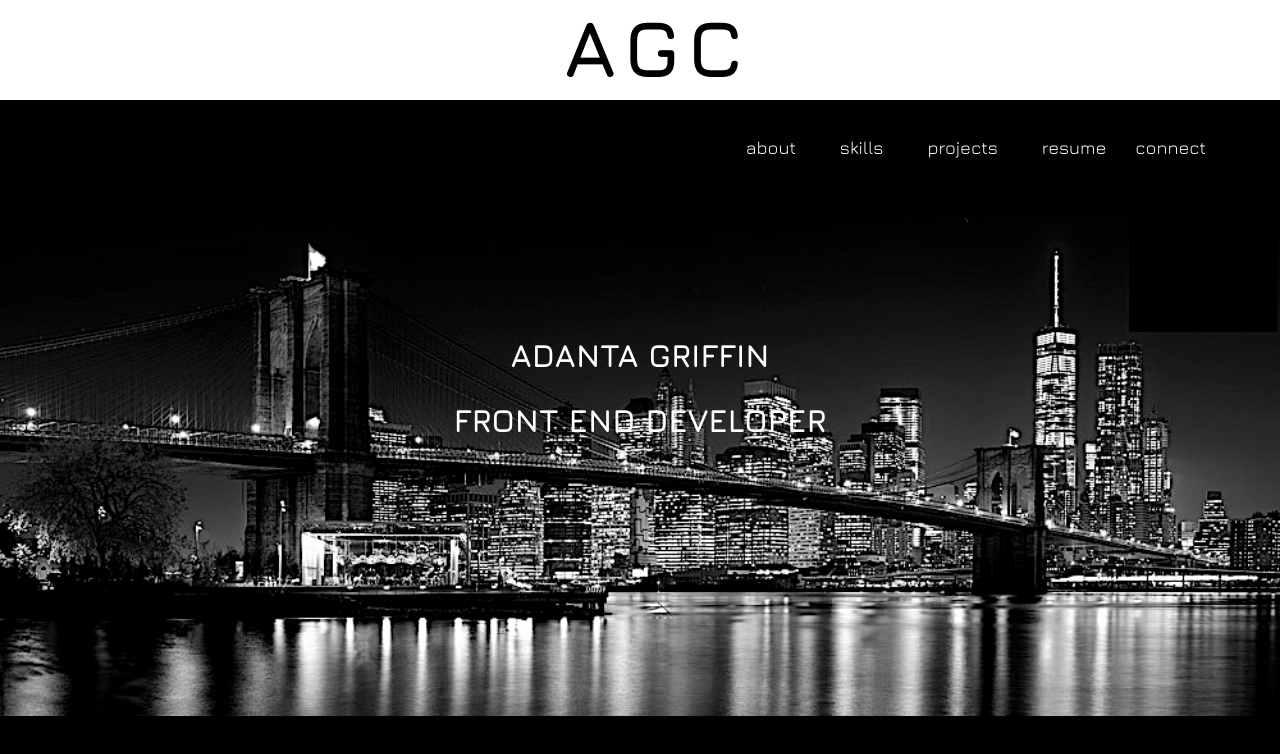
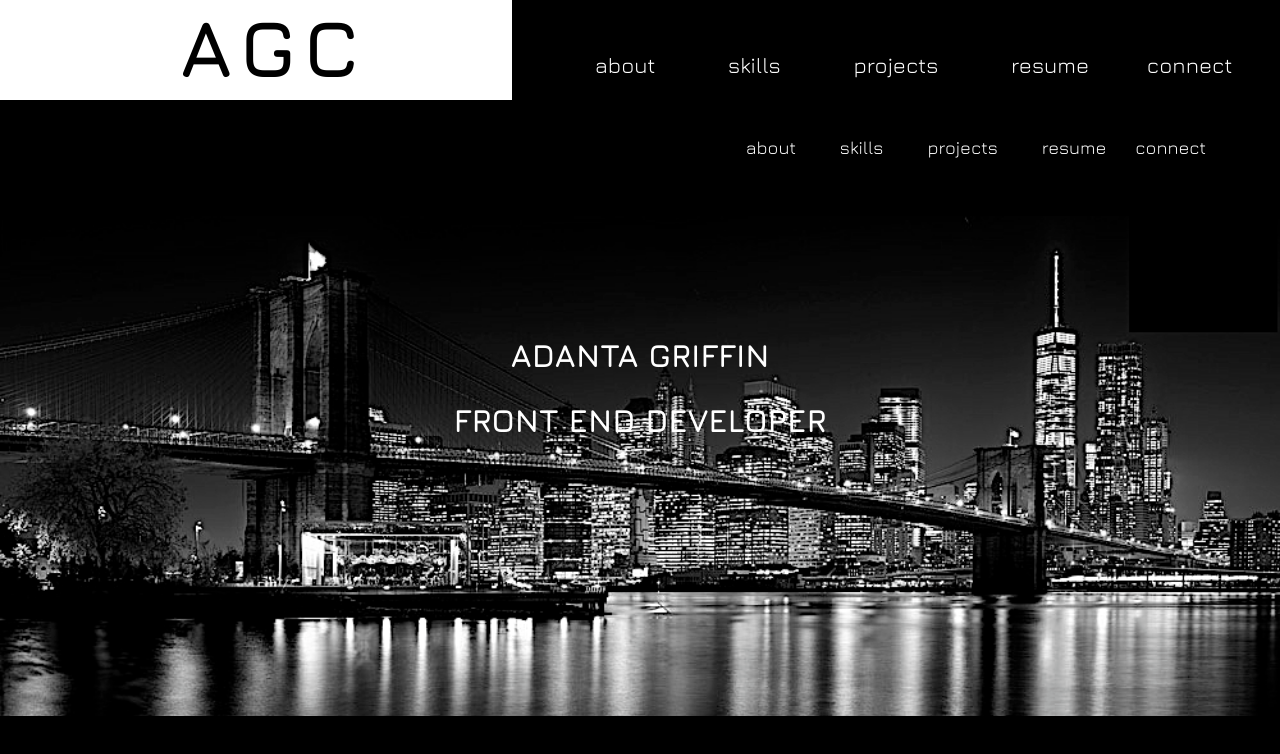
Before and after one commit to AdantaGriffin/portfolio, a React (Create React App) app: page / in a window 1280 px wide. Shown: the top 754 px of the page. Built offline with nearby package versions, Linux system fonts and the light colour scheme; no server answers.

Commit message:
mobile view change

```diff
--- a/src/components/header/header.css
+++ b/src/components/header/header.css
@@ -118,12 +118,6 @@ nav{
 }
 
 @media screen and (min-width: 300px){
-    .ul1{
-        display: none;
-    }
-    .header-logo{
-        width: 250%;
-    }
     .nav2{
         margin: 0 20px 0 -40px;
 
```
